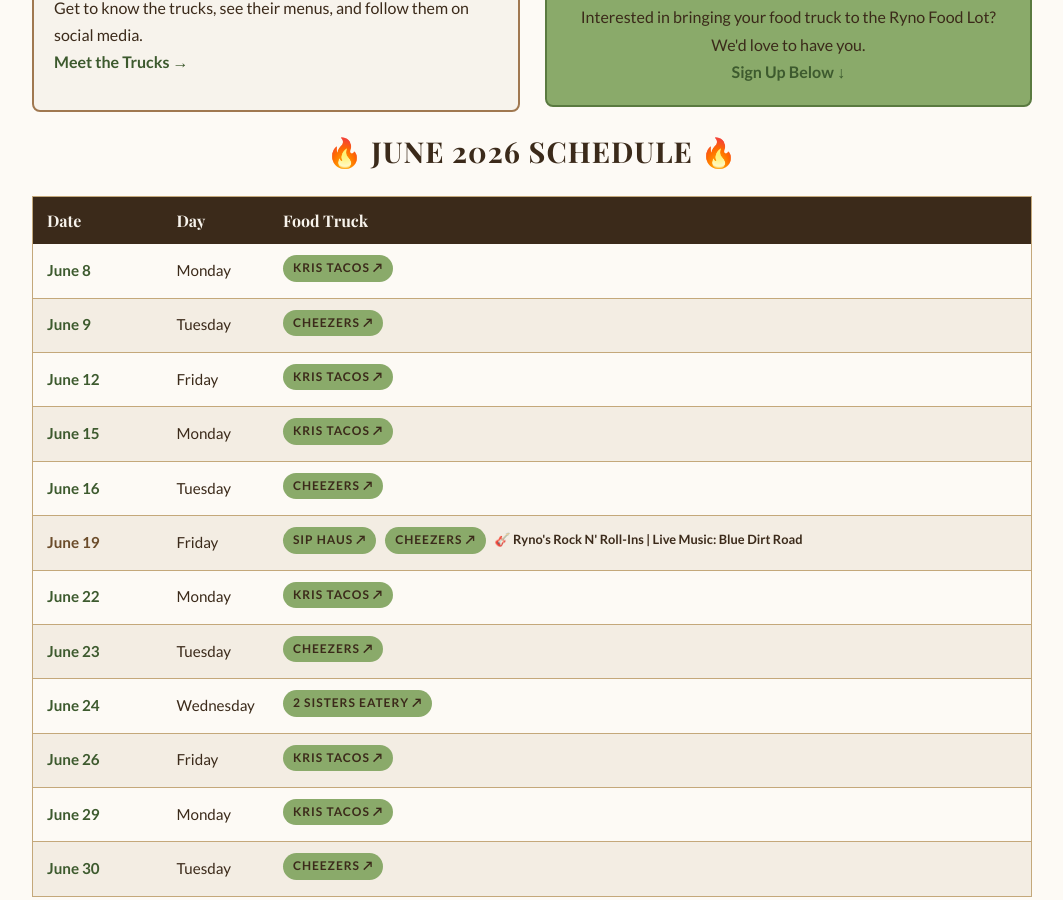
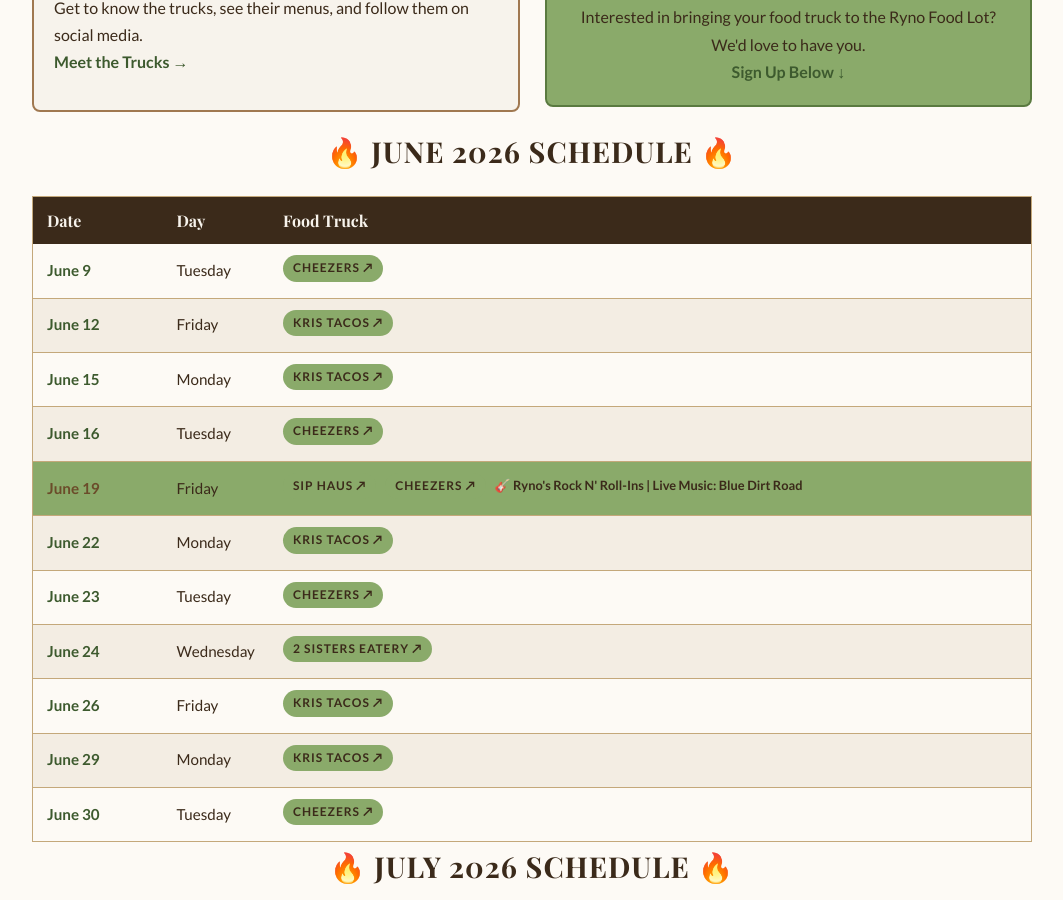
Before and after one commit to blueearthcommunitymarket/blueearthcommunitymarket.github.io, a Jekyll site: the page built from ryno-food-lot/index.html, in a window 1280 px wide and 900 px high, scrolled down 479 px. Shown: the whole window, without its empty margins (108-1171 px from the left). Built offline with Jekyll 4.4.1, drawn with Linux system fonts in a browser that asks for light colours; some web fonts are replaced.

Commit message:
food-lot: remove past dates (auto-cleanup 2026-06-08)

```diff
--- a/ryno-food-lot/index.html
+++ b/ryno-food-lot/index.html
@@ -229,7 +229,7 @@
 
 
 
-                <tr><td class="race-date">June 8</td><td>Monday</td><td><span class="tag"><a href="https://www.facebook.com/share/1AquB7sxYj/?mibextid=wwXIfr" target="_blank" rel="noopener" style="color:inherit;text-decoration:none;">Kris Tacos ↗</a></span></td></tr>
+
                 <tr><td class="race-date">June 9</td><td>Tuesday</td><td><span class="tag"><a href="https://www.facebook.com/share/1CZyABySqK/?mibextid=wwXIfr" target="_blank" rel="noopener" style="color:inherit;text-decoration:none;">Cheezers ↗</a></span></td></tr>
                 <tr><td class="race-date">June 12</td><td>Friday</td><td><span class="tag"><a href="https://www.facebook.com/share/1AquB7sxYj/?mibextid=wwXIfr" target="_blank" rel="noopener" style="color:inherit;text-decoration:none;">Kris Tacos ↗</a></span></td></tr>
                 <tr><td class="race-date">June 15</td><td>Monday</td><td><span class="tag"><a href="https://www.facebook.com/share/1AquB7sxYj/?mibextid=wwXIfr" target="_blank" rel="noopener" style="color:inherit;text-decoration:none;">Kris Tacos ↗</a></span></td></tr>
```
